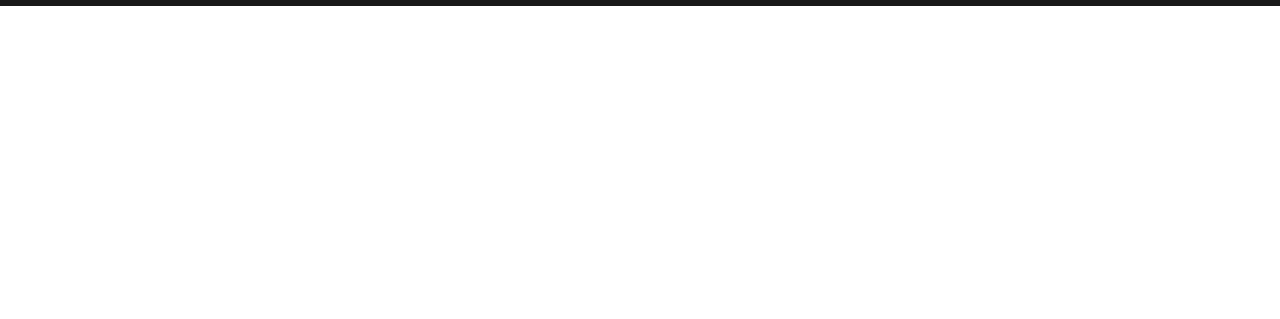
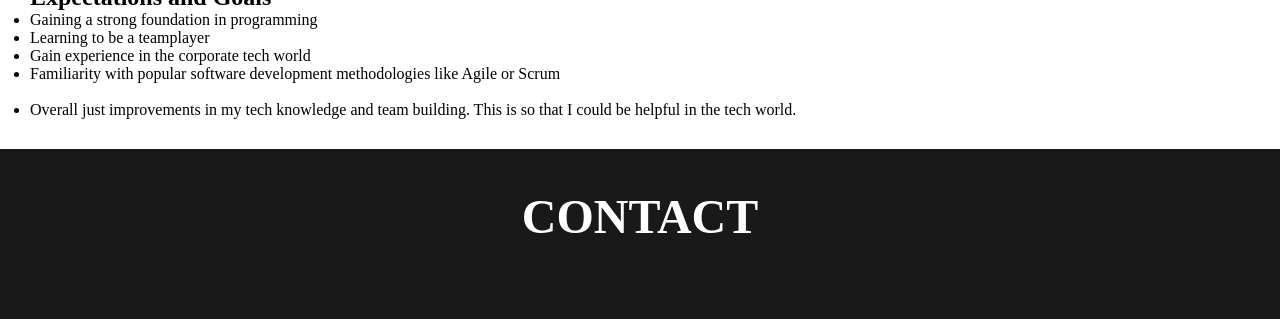
Before and after one commit to Clevram03/PORTFOLIO, a plain HTML site: page Portfolio.html in a window 1280 px wide. Shown: the part 2982-3301 px from the top of the page. Before the commit the page ends 2988 px from the top, so only its background shows below. Drawn offline with Linux system fonts and the light colour scheme.

Commit message:
New texts and added Image files

```diff
--- a/Portfolio.html
+++ b/Portfolio.html
@@ -67,9 +67,14 @@
                 <h2>Expectations and Goals</h2>
                 <p>
                     <ul>
-                        <li>Gaining a strong foundation in programming:you might expect</li>
-                        <li>Tea</li>
-                        <li>Milk</li>
+                        <li>Gaining a strong foundation in programming</li>
+                        <li>Learning to be a teamplayer</li>
+                        <li>Gain experience in the corporate tech world</li>
+                        <li>Familiarity with popular software development methodologies like Agile or Scrum</li>
+                        <br>
+                        <li><p>Overall just improvements in my tech knowledge and team building.
+                            This is so that I could be helpful in the tech world. </p></li>
+
                       </ul>
                 </p>
             </div>
```
Also changed, not shown: Images/Carthe.png (added), Images/dagyang.jpg (added), Images/github-logo.jpg (added), Images/github.png (added), Images/lmaoo.jpg (added), Images/normCarthe.jpg (added), Images/safari.jpg (added), Images/safarimotor.jpg (added), Images/safarimotor2.jpg (added), Images/sasha.png (added), Images/snake.jpg (added), Images/snake2.jpg (added), Images/stack.jpg (added), Images/stacktrek-logo.png (added), 3 more files, 1 other file.
